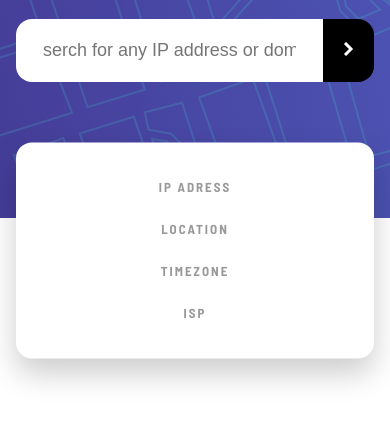
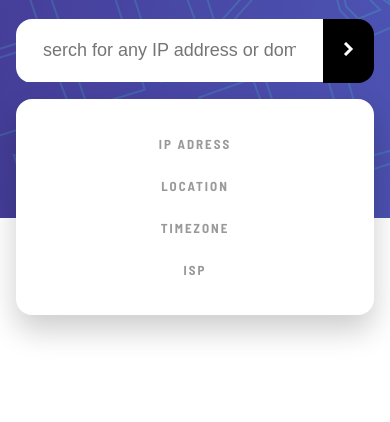
Before and after one commit to LucasNahuel/ip-address-tracker, a React app: page / in a window 390 px wide. Shown: the part 62-484 px from the top of the page. Built offline with nearby package versions, Linux system fonts and the light colour scheme; no server answers.

Commit message:
improved responsive view

```diff
--- a/src/components/banner.js
+++ b/src/components/banner.js
@@ -43,6 +43,7 @@ function Banner(props){
 
             </form>
 
+            <div className='ip-info-container'>
                 <div className="ip-info-root">
                     <div className="ip-info-item">
                         <p className="ip-info-item-title">IP ADRESS</p>
@@ -74,6 +75,9 @@ function Banner(props){
 
                     </div>
                 </div>
+            </div>
+
+
 
 
         </div>
--- a/src/index.css
+++ b/src/index.css
@@ -35,7 +35,7 @@ form{
   width: calc(100% - 2em);
   border-radius: 1em;
   overflow: hidden;
-
+  min-height: 4em;
 }
 
 
@@ -124,10 +124,19 @@ button:hover{
   width: 4em !important;
 }
 
+.ip-info-container{
+  display: flex;
+  margin-top: 1em;
+  height: 100%;
+  width: 100%;
+  justify-content: center;
+}
+
 @media(max-width: 720px){
   .ip-info-root{
     flex-direction: column;
-    transform: translateY(65%)
+    position: relative;
+    transform: translateY(0);
   }
 
   .ip-info-item{
```
Also changed, not shown: src/components/app.js (+2 -5 lines). Lines whose indentation alone changed are shown as unchanged.
